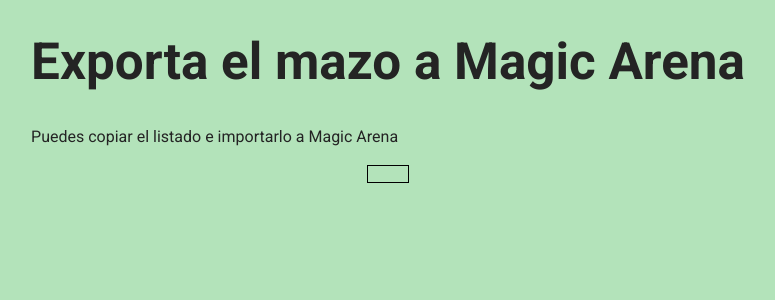
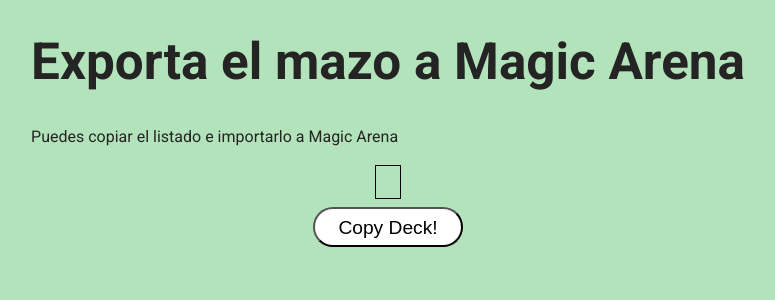
Before and after one commit to moramraul/magic-app, a React (Vite) app in the folder magic-app/: page /export in a window 1280 px wide. Shown: the top 300 px of the page, without its empty margins (252-1027 px from the left). Built offline with nearby package versions, Linux system fonts and the light colour scheme; a web font is replaced by a local one.

Commit message:
Magic Random APP V.1.0.0

```diff
--- a/magic-app/package.json
+++ b/magic-app/package.json
@@ -1,7 +1,7 @@
 {
   "name": "magic-app",
   "private": true,
-  "version": "0.0.0",
+  "version": "1.0.0",
   "type": "module",
   "scripts": {
     "dev": "vite",
--- a/magic-app/src/Components/ImportList.jsx
+++ b/magic-app/src/Components/ImportList.jsx
@@ -1,6 +1,28 @@
 import { useSelector } from "react-redux"
 export default function ImportList() {
-    const deckSelector = useSelector((state) => state.deck.rawDeck)
+const deckSelector = useSelector((state) => state.deck.formatedDeck);
+const formSelector = useSelector((state) => state.form.requestData.colors);
+const copyDeck = []
+deckSelector.map((el)=> {
+    const countName = "1 " + el.name
+    copyDeck.push(countName)
+})
+
+if (formSelector.includes('G')) copyDeck.push("12 Forest")
+if (formSelector.includes('U')) copyDeck.push("12 Island")
+if (formSelector.includes('R')) copyDeck.push("12 Mountain")
+if (formSelector.includes('W')) copyDeck.push("12 Plains")
+if (formSelector.includes('B')) copyDeck.push("12 Swamp")
+const stringedDeck = copyDeck.join( "\n" )
+   async function copy() {
+        let text = document.getElementById('myDeck').innerHTML;
+          try {
+            await navigator.clipboard.writeText(text);
+            console.log('Content copied to clipboard');
+          } catch (err) {
+            console.error('Failed to copy: ', err);
+          }
+    }
     return (
         <div className="import-view">
             <div className="instructions">
@@ -8,9 +30,10 @@
             <p>Puedes copiar el listado e importarlo a Magic Arena</p>
             </div>
             <div className="import-list">
-                <ul>
-                    {deckSelector.map((el)=> <li key={el.id}>{el.name}</li>)}
-                </ul>
+                <span id="myDeck">{stringedDeck}</span>
+            </div>
+            <div className="clipboard">
+                <button onClick={copy}>Copy Deck!</button>
             </div>
         </div>
     )
--- a/magic-app/src/Components/RequestForm.jsx
+++ b/magic-app/src/Components/RequestForm.jsx
@@ -2,7 +2,7 @@
 import Select from "react-select";
 import { useDispatch } from "react-redux";
 import { colectFormData } from "../store/store";
-import { setRawDeck } from "../store/store";
+import { setDeck } from "../store/store";
 import { useState } from "react";
 import axios from 'axios';
 import { useNavigate } from "react-router-dom";
@@ -58,7 +58,7 @@
         format
       });
       const payload = response.data;
-      dispatch(setRawDeck(payload))
+      dispatch(setDeck(payload))
 
     } catch (error) {
       // Handle errors
--- a/magic-app/src/index.css
+++ b/magic-app/src/index.css
@@ -219,5 +219,21 @@
   align-items: center;
   .import-list {
     border: 1px solid black;
+    padding-top: 1rem;
+    padding-bottom: 1rem;
+    padding-right: 1.5rem;
+  }
+  .clipboard{
+    margin: 0.5rem;
+    button {
+      width: 150px;
+      height: 40px;
+      padding: 0.5rem;
+      color: black;
+      background-color: white;
+      font-size: 1.2rem;
+      font-weight:500;
+      border-radius: 1.5rem;
+    }
   }
 }
--- a/magic-app/src/store/store.js
+++ b/magic-app/src/store/store.js
@@ -24,13 +24,11 @@
 const deckSlice = createSlice({
   name: "sliceDeck",
   initialState: {
-    rawDeck: [],
     formatedDeck: []
   },
   reducers: {
-    setRawDeck(state, action) {
-      state.rawDeck = action.payload;
-      console.log(state.rawDeck)
+    setDeck(state, action) {
+      state.formatedDeck = action.payload
     }
   }
 })
@@ -43,5 +41,5 @@
 });
 
 export const { colectFormData } = formSlice.actions;
-export const {setRawDeck} = deckSlice.actions;
+export const {setDeck} = deckSlice.actions;
 export default store;
```
Also changed, not shown: 2 other files (tests, documents, lock files or other folders).
